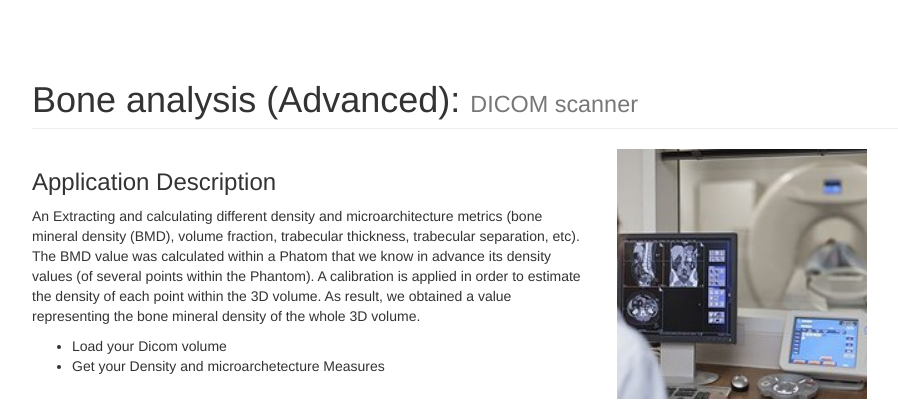
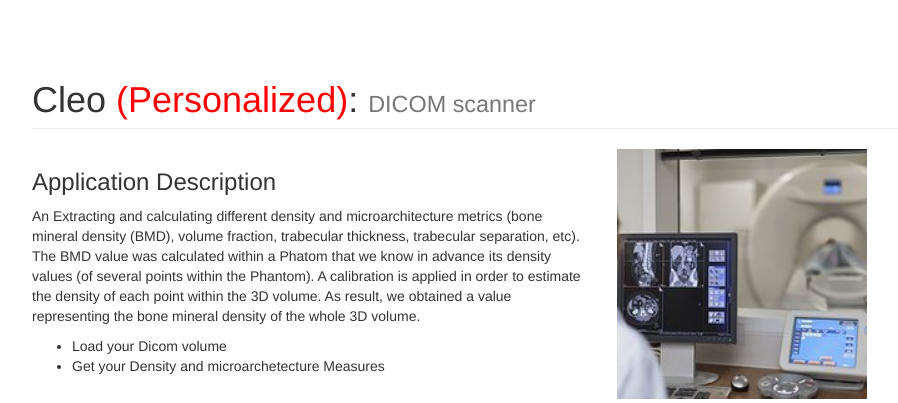
Before and after one commit to belarbi2733/bone, a Symfony app: template symfv2/Enterface16/src/Enterface/ServiceBundle/Resources/views/Services/cleoadv.html.twig in a window 1280 px wide. Shown: the part 55-458 px from the top of the page, without its empty margins (38-936 px from the left). Run offline with Twig, Linux system fonts and the light colour scheme; the template is opened without the code that fills it, so the values that code supplies are empty; some libraries are stand-ins or nearby versions.

Commit message:
Initial commit

```diff
--- a/symfv2/Enterface16/src/Enterface/ServiceBundle/Resources/views/Services/cleoadv.html.twig
+++ b/symfv2/Enterface16/src/Enterface/ServiceBundle/Resources/views/Services/cleoadv.html.twig
@@ -32,7 +32,7 @@
         <!-- Portfolio Item Heading -->
         <div class="row">
             <div class="col-lg-12">
-                <h1 class="page-header"><br>Bone analysis (Advanced):
+                <h1 class="page-header"><br>Cleo <font color="red">(Personalized)</font>:
                     <small>DICOM scanner</small>
                 </h1>
             </div>
--- a/symfv2/Enterface16/src/Enterface/ServiceBundle/Resources/views/Services/cleopersp.html.twig
+++ b/symfv2/Enterface16/src/Enterface/ServiceBundle/Resources/views/Services/cleopersp.html.twig
@@ -32,7 +32,7 @@
         <!-- Portfolio Item Heading -->
         <div class="row">
             <div class="col-lg-12">
-                <h1 class="page-header"><br>Bone analysis (Advanced):
+                <h1 class="page-header"><br>Cleo <font color="red">(Personalized)</font>:
                     <small>DICOM scanner</small>
                 </h1>
             </div>
```
